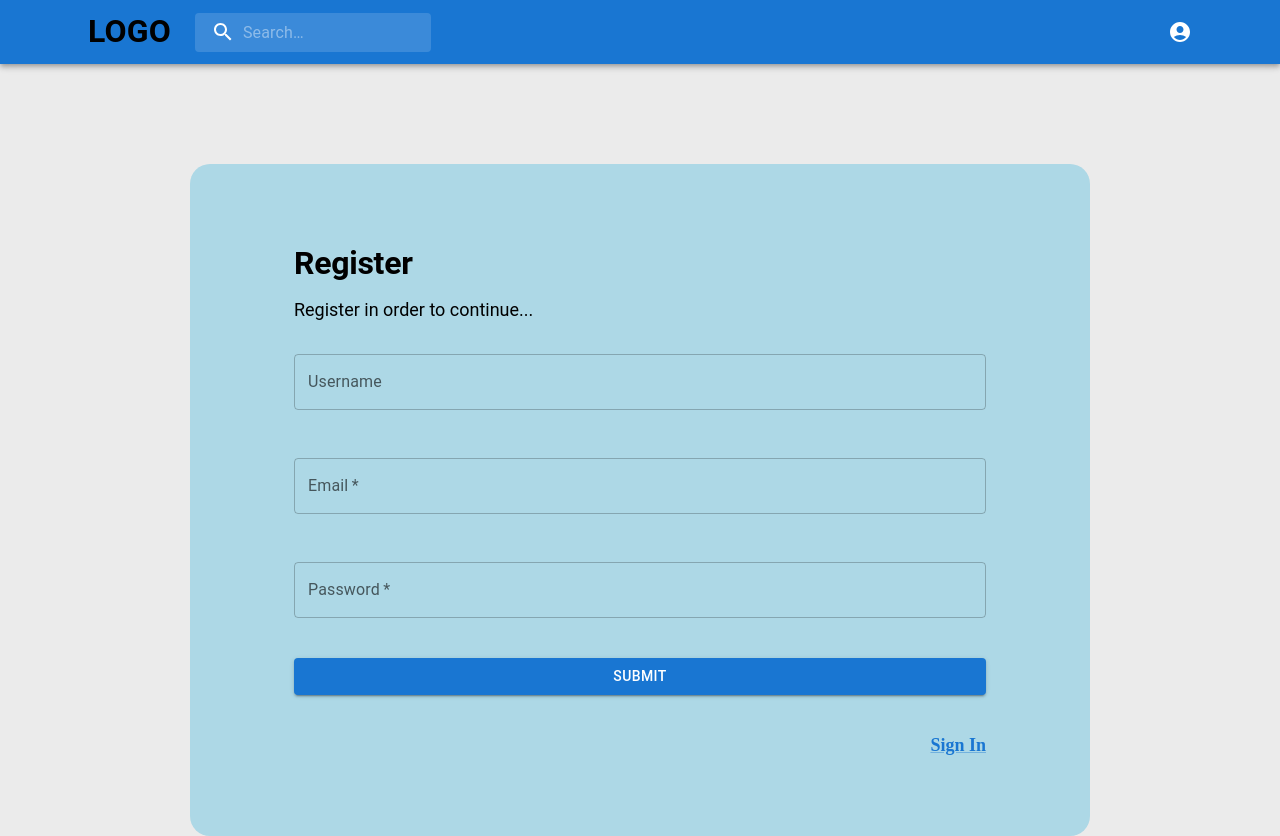
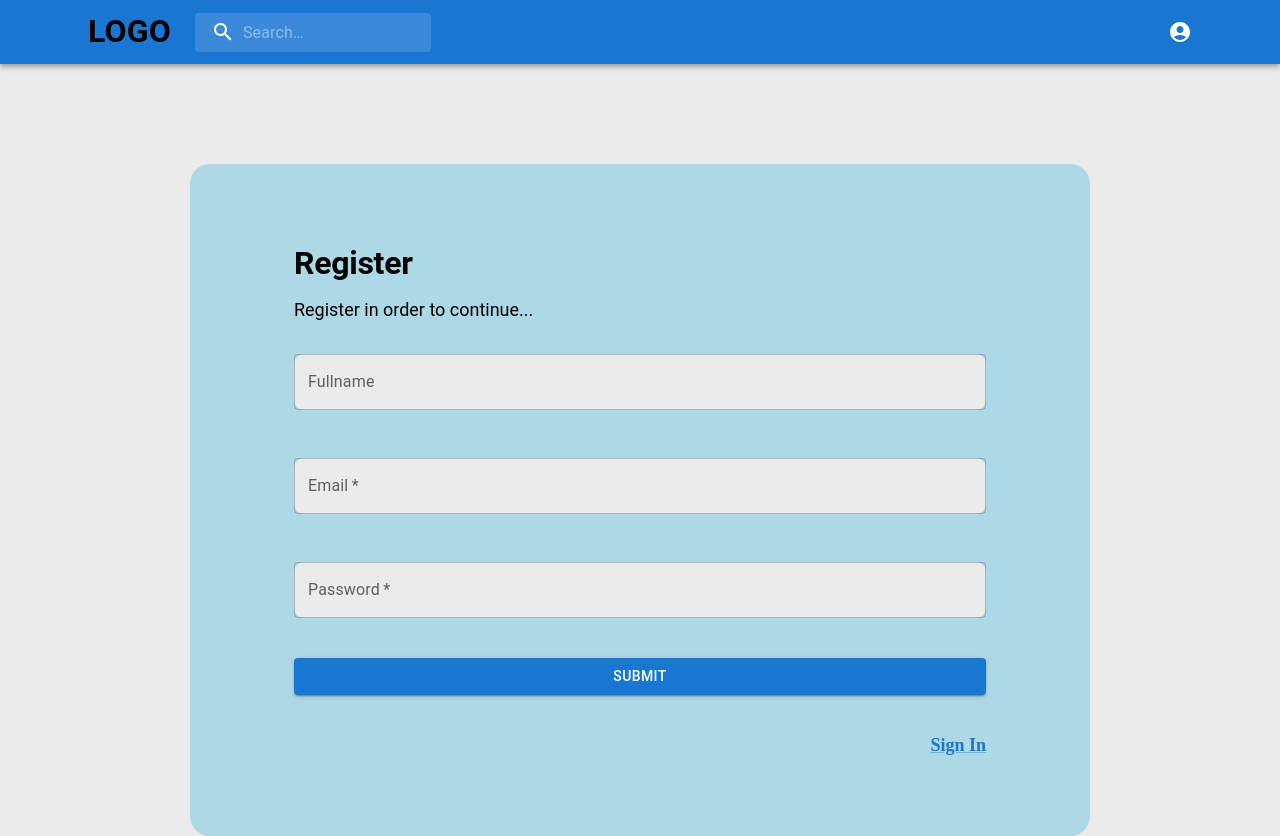
Before and after one commit to ShakhriyorIsobekov/Project-Defence, a React (Vite) app: page /auth/register in a window 1280 px wide. Built offline with nearby package versions, Linux system fonts and the light colour scheme.

Commit message:
finish with login and register

```diff
--- a/src/App.jsx
+++ b/src/App.jsx
@@ -7,6 +7,8 @@ import AuthLayout from "./layouts/AuthLayout";
 import Home from "./pages/Home";
 import Login from "./pages/Login";
 import Register from "./pages/Register";
+import DashboardLayout from "./layouts/DashboardLayout";
+import Dashboard from "./pages/Dashboard";
 
 function App() {
   const routes = createBrowserRouter([
@@ -34,6 +36,16 @@ function App() {
         },
       ],
     },
+    {
+      path: "/dashboard",
+      element: <DashboardLayout />,
+      children: [
+        {
+          index: true,
+          element: <Dashboard />,
+        },
+      ],
+    },
   ]);
 
   return <RouterProvider router={routes} />;
--- /dev/null
+++ b/src/layouts/DashboardLayout.jsx
@@ -0,0 +1,15 @@
+import { Outlet } from "react-router-dom";
+import Header from "../components/Header";
+
+function DashboardLayout() {
+  return (
+    <section>
+      <Header />
+      <main>
+        <Outlet />
+      </main>
+    </section>
+  );
+}
+
+export default DashboardLayout;
--- /dev/null
+++ b/src/pages/Dashboard.jsx
@@ -0,0 +1,5 @@
+function Dashboard() {
+  return <div>Dashboard</div>;
+}
+
+export default Dashboard;
--- a/src/pages/Login.jsx
+++ b/src/pages/Login.jsx
@@ -14,8 +14,9 @@ import { useForm } from "react-hook-form";
 import { zodResolver } from "@hookform/resolvers/zod";
 // zod
 import { z } from "zod";
+// react
 import { useState } from "react";
-// navigate
+import { useNavigate } from "react-router-dom";
 
 const schema = z.object({
   email: z.string().email(),
@@ -23,6 +24,8 @@ const schema = z.object({
 });
 
 function Login() {
+  const navigate = useNavigate();
+
   const {
     register,
     handleSubmit,
@@ -59,6 +62,7 @@ function Login() {
       toast.success("Login successful ✅");
       setFormError(null);
       console.log(data);
+      navigate("/dashboard");
     } catch (err) {
       console.log("Error", err);
     }
@@ -128,6 +132,7 @@ function Login() {
               required
               id="outlined-required-first"
               label="Email"
+              sx={{ backgroundColor: "#ebebeb", borderRadius: "10px" }}
               {...register("email")}
               type="email"
             />
@@ -145,7 +150,7 @@ function Login() {
               id="outlined-required-second"
               label="Password"
               {...register("password")}
-              sx={{ mt: 6 }}
+              sx={{ mt: 6, backgroundColor: "#ebebeb", borderRadius: "10px" }}
             />
             {errors.password && (
               <Typography
--- a/src/pages/Register.jsx
+++ b/src/pages/Register.jsx
@@ -14,7 +14,9 @@ import { zodResolver } from "@hookform/resolvers/zod";
 import { z } from "zod";
 //toast
 import toast from "react-hot-toast";
+// react
 import { useState } from "react";
+import { useNavigate } from "react-router-dom";
 
 const schema = z.object({
   username: z.string(),
@@ -23,6 +25,8 @@ const schema = z.object({
 });
 
 function Register() {
+  const navigate = useNavigate();
+
   const {
     register,
     handleSubmit,
@@ -58,6 +62,7 @@ function Register() {
       const result = await response.json();
       toast.success("Registration successful 🎉");
       console.log("Registration successful", result);
+      navigate("/dashboard");
     } catch (err) {
       console.log("ERROR", err);
     }
@@ -124,8 +129,8 @@ function Register() {
             )}
             <TextField
               id="outlined-required-first"
-              label="Username"
-              sx={{ mb: 6 }}
+              label="Fullname"
+              sx={{ mb: 6, backgroundColor: "#ebebeb", borderRadius: "10px" }}
               {...register("username")}
             />
             <TextField
@@ -134,6 +139,7 @@ function Register() {
               label="Email"
               type="email"
               {...register("email")}
+              sx={{ backgroundColor: "#ebebeb", borderRadius: "10px" }}
             />
             {errors.email && (
               <Typography
@@ -154,7 +160,7 @@ function Register() {
               id="outlined-required-third"
               label="Password"
               {...register("password")}
-              sx={{ mt: 6 }}
+              sx={{ mt: 6, backgroundColor: "#ebebeb", borderRadius: "10px" }}
             />
             {errors.password && (
               <Typography
```
